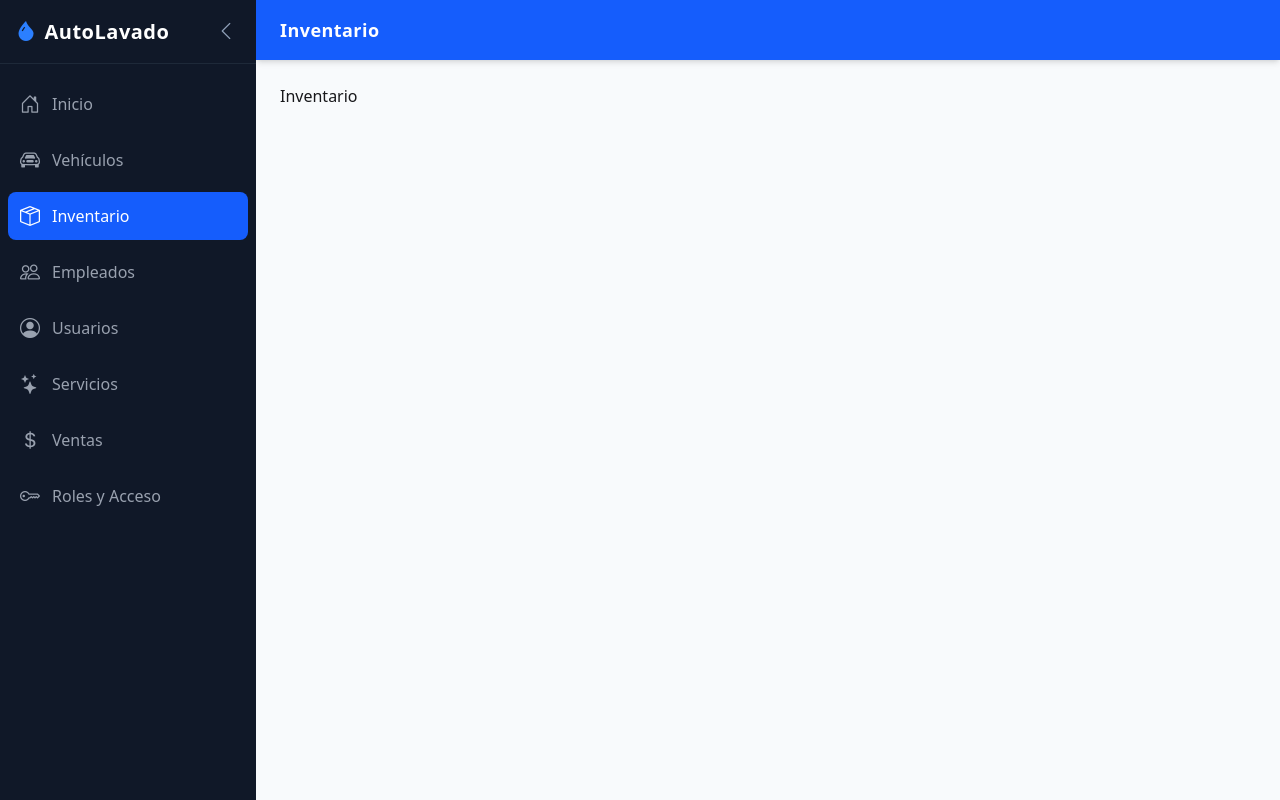
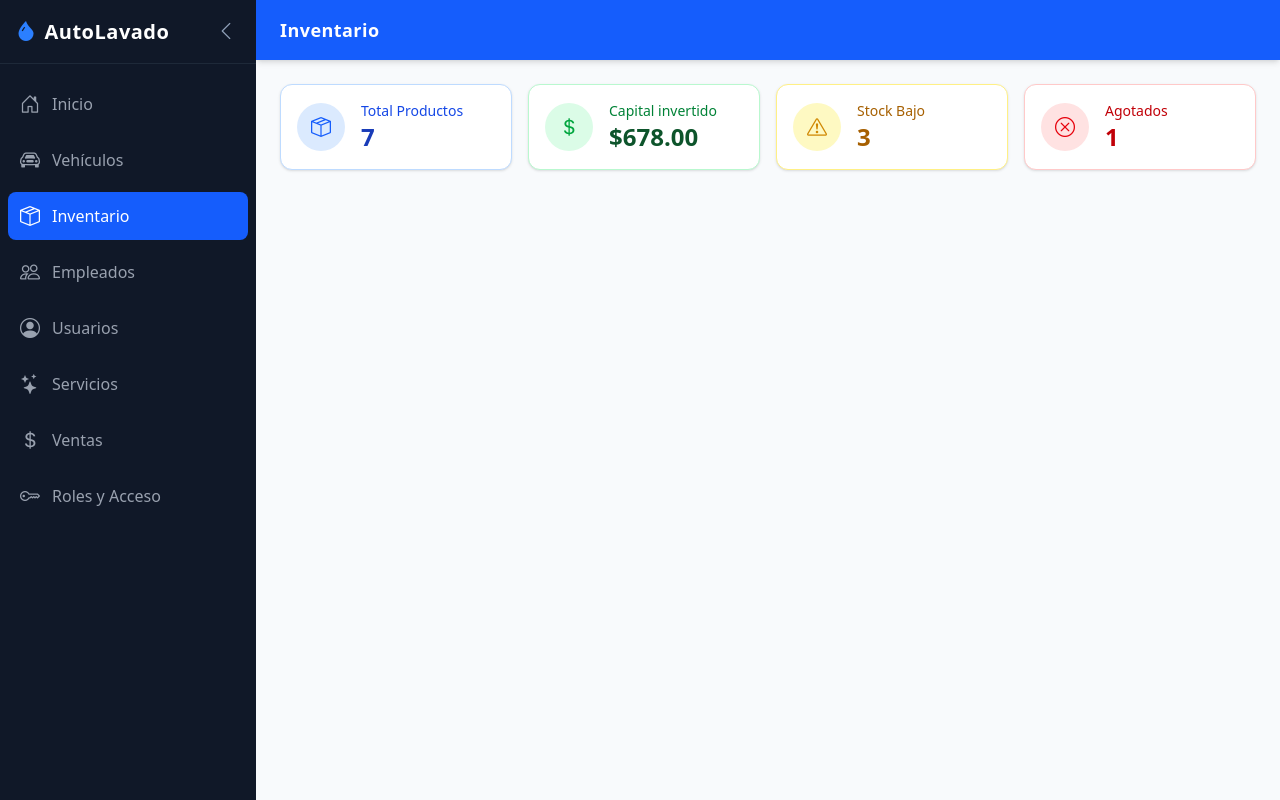
Before and after one commit to thewolf160/AquaGlossPro-Frontend, a React (Vite) app: page /inventory in a window 1280 px wide. Built offline with nearby package versions, Linux system fonts and the light colour scheme.

Commit message:
Inventory: tarjetas añadidas

```diff
--- a/src/pages/Inventory.tsx
+++ b/src/pages/Inventory.tsx
@@ -108,12 +108,87 @@ export default function Inventory() {
         }
       },
       {
+        header: "Minimo",
+        key: "minStock",
+        render: (item: item) => {
+          const inItem = item as unknown as InventoryItem;
+          return <span className="text-sm font-medium text-gray-400">{inItem.minStock}</span>
+        }
+      },
+      {
+        header: "Valor total",
+        key: "totalValue",
+        render: (item: Item) => {
+          const inItem = item as unknown as InventoryItem;
+          const totalValue = inItem.stock * inItem.price;
+          return <span className="font-bold text-gray-900">${totalValue.toFixed(2)}</span>
+        }
+      },
+      {
+        header: "Acciones",
+        key: "actions",
+        render: (item: Item) => {
+          return (
+            <div className="flex justify-center gap-2">
+              <button className="btn bg-blue-50 text-blue-600 hover:bg-blue-100 border-none min-h-0 h-9 px-3" title="Registrar Entrada/Salida">
+              <i className="bi bi-arrow-left-right font-bold"></i>
+              </button>
+              <button className="btn bg-sky-50 text-sky-600 hover:bg-sky-100 border-none min-h-0 h-9 w-9 p-0">
+                <i className="bi bi-pencil-square"></i>
+              </button>
+            </div>
+          );
+        }
       }
-   ]
+   ];
 
   return (
-    <>
-      <h1>Inventario</h1>
-    </>
+    <div className="space-y-6 animate-fade-in">
+
+    {/* TARJETAS DE RESUMEN */}
+    <div className="grid grid-cols-1 md:grid-cols-4 gap-4">
+      <div className="bg-white p-4 rounded-xl shadow-sm border border-blue-200 flex items-center  gap-4">
+        <div className="w-12 h-12 rounded-full bg-blue-100 text-blue-600 flex items-center justify-center text-xl">
+          <i className="bi bi-box-seam"></i>
+        </div>
+        <div>
+          <p className="text-sm text-blue-700 font-medium">Total Productos</p>
+          <p className="text-2xl font-black text-blue-800">{stats.totalItems}</p>
+        </div>
+      </div>
+
+      <div className="bg-white p-4 rounded-xl shadow-sm border border-green-200 flex items-center gap-4">
+          <div className="w-12 h-12 rounded-full bg-green-100 text-green-600 flex items-center justify-center text-xl">
+            <i className="bi bi-currency-dollar"></i>
+          </div>
+          <div>
+            <p className="text-sm text-green-700 font-medium">Capital invertido</p>
+            <p className="text-2xl font-black text-green-900">${stats.totalValue.toFixed(2)}</p>
+          </div>
+      </div>
+
+      <div className="bg-white p-4 rounded-xl shadow-sm border border-yellow-200 flex items-center gap-4">
+          <div className="w-12 h-12 rounded-full bg-yellow-100 text-yellow-600 flex items-center justify-center text-xl">
+            <i className="bi bi-exclamation-triangle"></i>
+          </div>
+          <div>
+            <p className="text-sm text-yellow-700 font-medium">Stock Bajo</p>
+            <p className="text-2xl font-black text-yellow-700">{stats.lowStock}</p>
+          </div>
+        </div>
+
+       <div className="bg-white p-4 rounded-xl shadow-sm border border-red-200 flex items-center gap-4">
+          <div className="w-12 h-12 rounded-full bg-red-100 text-red-600 flex items-center justify-center text-xl">
+            <i className="bi bi-x-circle"></i>
+          </div>
+          <div>
+            <p className="text-sm text-red-700 font-medium">Agotados</p>
+            <p className="text-2xl font-black text-red-700">{stats.outOfStock}</p>
+          </div>
+        </div>
+
+
+    </div>
+    </div>
   );
 }
```
